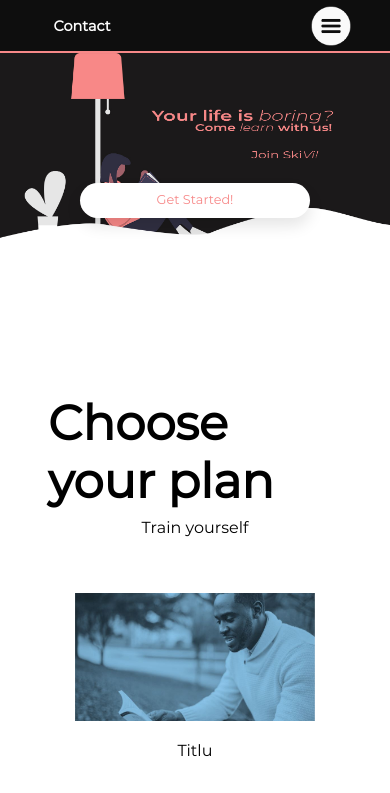
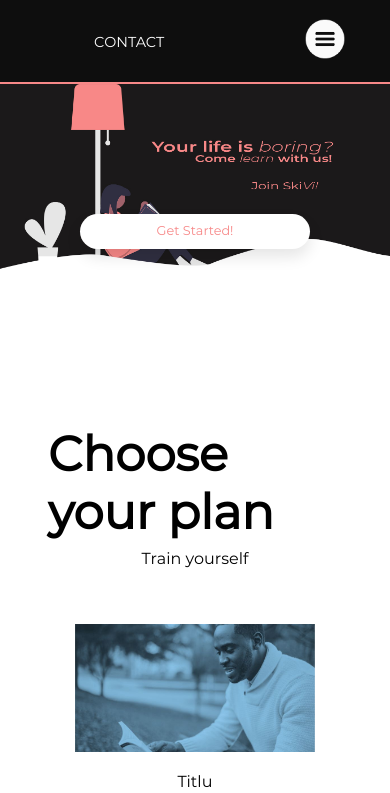
Before and after one commit to Serithipithy/SkiVI, a PHP site: page /main.html in a window 390 px wide. Shown: the top 793 px of the page. Run offline with PHP 8.4, Linux system fonts and the light colour scheme.

Commit message:
responsive + navbar

```diff
--- /dev/null
+++ b/header.css
@@ -0,0 +1,86 @@
+/* header {
+    box-sizing: border-box;
+    margin: 0;
+    padding: 0;
+
+} */
+nav {
+    box-sizing: border-box;
+    padding-left: 10%;
+    padding-right: 10%;
+    background: #0e0e0e;
+    color: white;
+    margin: 0;
+    display: flex;
+    justify-content: space-between;
+    margin: 0;
+}
+.hamburger--menu{
+    position: relative;
+    top: .7em;
+    height: 2.5em;
+    width: 2.5em;
+
+}
+nav .mainMenu {
+    display: flex;
+    list-style: none;
+    padding: 0;
+}
+header nav ul {
+    list-style: none;
+}
+nav .mainMenu li a,.contact--button {
+    display: inline-block;
+    padding: 15px;
+    text-decoration: none;
+    text-transform: uppercase;
+    color: #fff;
+    font-size: 0.9em;
+}
+nav .mainMenu li a:hover, .contact--button:hover {
+    background: #f78888;
+    color: black;
+}
+nav .openMenu {
+    margin: 0.35em;
+    display: none;
+    cursor: pointer;
+}
+nav .mainMenu .closeMenu {
+    font-size: 0.9em;
+    display: none;
+    cursor: pointer;
+}
+@media(max-width: 800px){
+    nav .mainMenu {
+        height: 100vh;
+        position: fixed;
+        top: 0;
+        right: 0;
+        left: 0;
+        z-index: 10;
+        flex-direction: column;
+        justify-content: center;
+        align-items: center;
+        background: #000;
+        transition: top 1s ease;
+        display: none;
+    }
+    nav .mainMenu .closeMenu {
+        display: block;
+        position: absolute;
+        top: 20px;
+        right: 20px;
+
+    }
+    nav .openMenu {
+        display: block;
+    }
+    nav .mainMenu li a:hover {
+        background: none;
+        background: #f78888;
+        color: black;
+        font-size: 0.9em;
+    }
+}
--- a/main.html
+++ b/main.html
@@ -6,23 +6,25 @@
     <meta http-equiv="X-UA-Compatible" content="IE=edge">
     <meta name="viewport" content="width=device-width, initial-scale=1.0">
     <link rel="stylesheet" href="skivi2.css">
-    <script src="script.js"></script>
+    <link rel="stylesheet" href="header.css">
     <title>SkiVi | Home</title>
 </head>
 
 <body>
     <header>
-        <div>
-            <a href="#contact" class="buttons button--left">Contact</a>
-            <div class="dropdown">
-                <div id="myDropdown" class=" dropdown--content block--buttons--right">
-                    <a href="https://www.youtube.com/watch?v=EIn3808tTck" class="buttons button--right">Learn</a>
-                    <a href="signup.html" class="buttons button--right">Sign Up</a>
-                    <a href="login.html" class="buttons button--right">Log In</a>
-                </div>
-                <img onclick="myFunction()" class="dropbtn " src="img/menu.png" alt="menu button">
-            </div>
-        </div>
+            <nav>
+                <ul>
+                    <li><a href="#contact" class="contact--button">Contact</a></li>
+                </ul>
+                <div class="openMenu"><img class="hamburger--menu" src="img/menu.png" alt="menu button"></div>
+                <ul class="mainMenu">
+                    <li><a href="main.html">Learn</a></li>
+                    <li><a href="myaccount.html">My Account</a></li>
+                    <li><a href="signup.html">Sign Up</a></li>
+                    <li><a href="login.html">Log In</a></li>
+                    <div class="closeMenu"><img class="hamburger--menu" src="img/close-button.png" alt="close button" ></div>
+                </ul>
+            </nav>
     </header>
 
 
@@ -89,7 +91,8 @@
     </section>
 
 
-
+    <script src="./navbar.js"></script>
+    <script src="script.js"></script>
 
 </body>
 
--- /dev/null
+++ b/navbar.js
@@ -0,0 +1,17 @@
+const mainMenu = document.querySelector('.mainMenu');
+const closeMenu = document.querySelector('.closeMenu');
+const openMenu = document.querySelector('.openMenu');
+
+
+
+
+openMenu.addEventListener('click',show);
+closeMenu.addEventListener('click',close);
+
+function show(){
+    mainMenu.style.display = 'flex';
+    mainMenu.style.top = '-16px';
+}
+function close(){
+    mainMenu.style.top = '-110%';
+}
--- a/skivi2.css
+++ b/skivi2.css
@@ -53,14 +53,12 @@ body::-webkit-scrollbar-thumb {
 header {
     position: sticky;
     background-color: #0e0e0e;
-    /* border: none; */
     border: 2px solid #0e0e0e;
     border-bottom-color: #f78888;
     border-right: none;
     border-left: none;
     padding: 0px;
     width: 100%;
-    height: 3.05em;
     top: 0;
     left: 0;
     right: 0;
@@ -125,7 +123,7 @@ div {
     height: 1.3em;
     font-size: 1.4em;
     border-radius: 45px;
-    top: -5em;
+    top: -7em;
 }
 
 .buttons:hover {
@@ -368,6 +366,7 @@ h5 {
 
 @media only screen and (max-width:750px) {
     .button--middle {
+        top: -5em;
         font-size: 1em;
     }
     .to-top {
@@ -394,4 +393,7 @@ h5 {
     .dropdown--content {
         right: -2.4em;
     }
+    .mail--creators{
+        font-size: 0.8em;
+    }
 }
--- a/skivilog.css
+++ b/skivilog.css
@@ -1,5 +1,5 @@
 main {
-    background-image: url("/img/login-bg.png");
+    /* background-image: url("/img/login-bg.png"); */
 }
 
 .formular--box {
```
Also changed, not shown: login.html (+14 -12 lines), myaccount.html (+16 -12 lines), signup.html (+14 -12 lines), skill.html (+20 -16 lines), img/close-button.png (added), svgs/close-button.svg (added).
